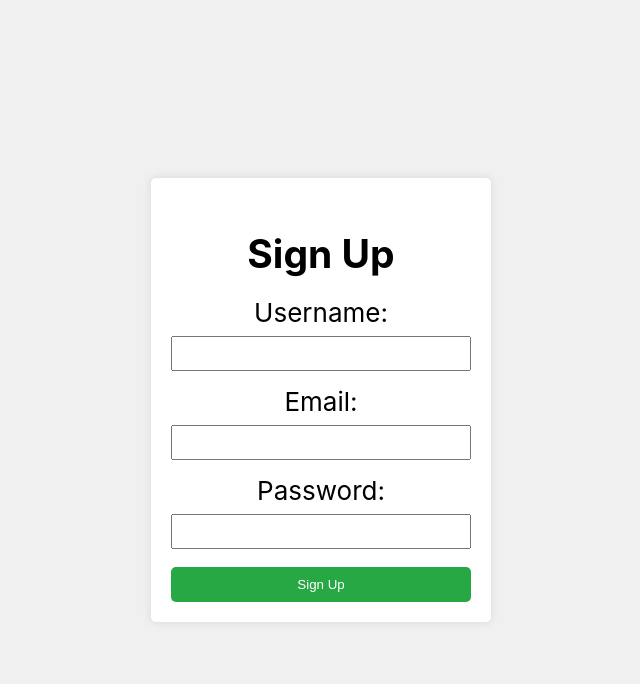
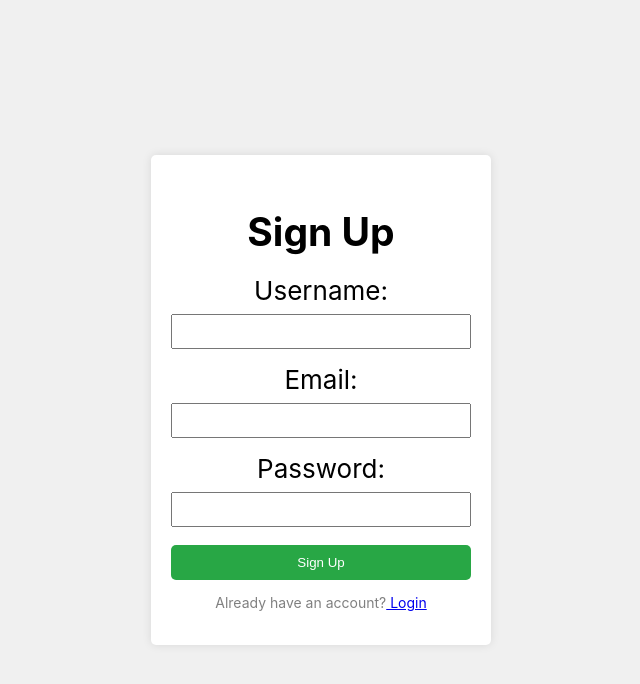
Before and after one commit to WillZerfas/Game-Recommender, a React (Create React App) app in the folder search-for-game/Frontend/: page /signup in a window 1280 px wide. Shown: the top 684 px of the page, without its empty margins (319-959 px from the left). Built offline with nearby package versions, Linux system fonts and the light colour scheme; no server answers.

Commit message:
added links to login and submit

```diff
--- a/search-for-game/Frontend/src/Pages/Login/Login.css
+++ b/search-for-game/Frontend/src/Pages/Login/Login.css
@@ -1,6 +1,7 @@
 .login-container {
     display: flex;
     justify-content: center;
+    flex-direction: column;
     align-items: center;
     height: 100vh;
     background-color: #f0f0f0;
--- a/search-for-game/Frontend/src/Pages/Login/Login.js
+++ b/search-for-game/Frontend/src/Pages/Login/Login.js
@@ -1,7 +1,7 @@
 import React, { useState } from 'react';
 import './Login.css';
 import axios from 'axios';
-import { useNavigate } from 'react-router-dom';
+import { useNavigate, Link } from 'react-router-dom';
 
 function Login() {
   const [username, setUsername] = useState('');
@@ -55,6 +55,12 @@
           Login
         </button>
         {message && <p className="login-message">{message}</p>} {/* Display message */}
+        <div>
+          <p style={{ fontSize: '14px', color: 'gray' }}>
+            Don't have an account?
+            <Link to="/signup"> Sign Up</Link>
+          </p>
+        </div>
       </form>
     </div>
   );
--- a/search-for-game/Frontend/src/Pages/Signup/Signup.css
+++ b/search-for-game/Frontend/src/Pages/Signup/Signup.css
@@ -1,6 +1,7 @@
 .signup-container {
     display: flex;
     justify-content: center;
+    flex-direction: column;
     align-items: center;
     height: 100vh;
     background-color: #f0f0f0;
--- a/search-for-game/Frontend/src/Pages/Signup/Signup.js
+++ b/search-for-game/Frontend/src/Pages/Signup/Signup.js
@@ -1,7 +1,7 @@
 import React, { useState } from 'react';
 import './Signup.css';
 import Axios from 'axios';
-import { useNavigate } from 'react-router-dom';
+import { useNavigate, Link } from 'react-router-dom';
 
 function Signup() {
   const [usernameReg, setUsernameReg] = useState('');
@@ -95,6 +95,12 @@
           {isChecking ? 'Checking...' : 'Sign Up'}
         </button>
         {message && <p className="signup-message">{message}</p>} {/* Display message */}
+        <div>
+          <p style={{ fontSize: '14px', color: 'gray' }}>
+            Already have an account?
+            <Link to="/login"> Login </Link>
+          </p>
+        </div>
       </form>
     </div>
   );
```
